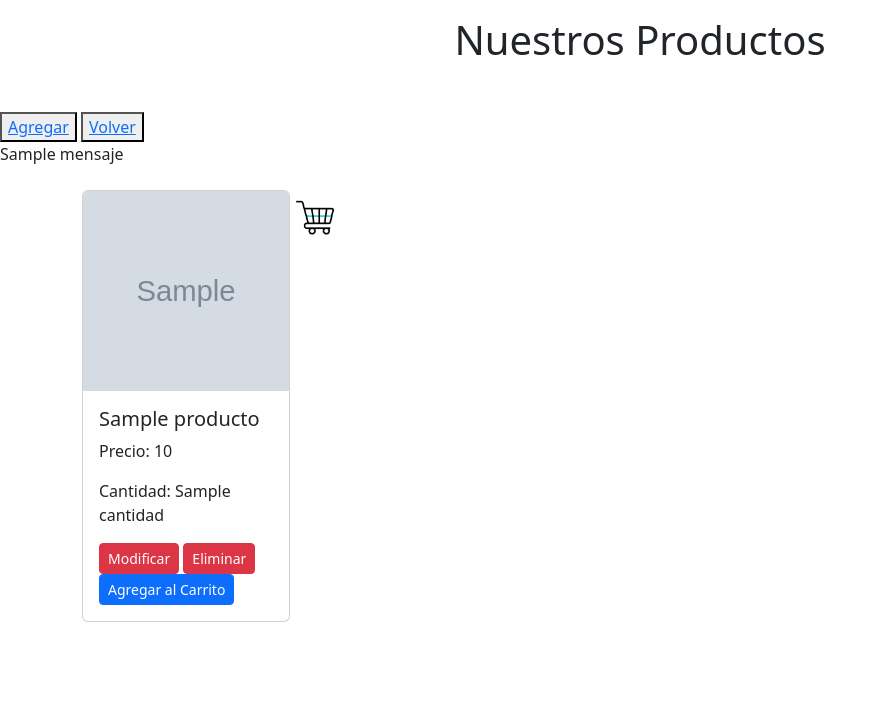
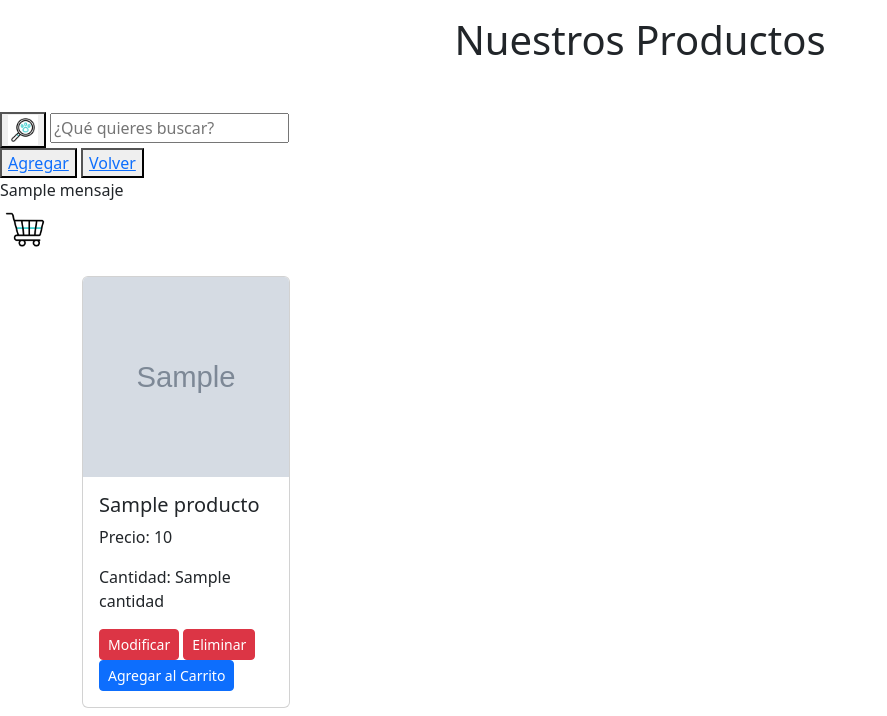
Before and after one commit to Karol3Navarro/Prueba_3_PGY3121_001D_Dayana_Alvarez_Karol_Navarro, a Django app: template productos/templates/productos/nuevos_prod.html in a window 1280 px wide. Shown: the part 210-926 px from the top of the page, without its empty margins (0-887 px from the left). Before the commit the page ends 832 px from the top, so only its background shows below. Run offline with Django 3.2, Linux system fonts and the light colour scheme; the template is opened without the code that fills it: most values are stand-ins (such as "Sample title", 1, 10 or a date in 2020); grey boxes marked "Sample" are stand-in pictures; some libraries are stand-ins or nearby versions.

Commit message:
se agrego las demas funciones

```diff
--- a/productos/templates/productos/nuevos_prod.html
+++ b/productos/templates/productos/nuevos_prod.html
@@ -153,18 +153,30 @@
     {% csrf_token %}
     <h1 class="text-center mt-3 mb-5">Nuestros Productos</h1>
 
-    <button type="button" >
+
+    <div class="btnBuscar">
+        <button onclick="buscarProducto2()">
+            <img src="{% static 'img/lupa.gif'%}" alt="Lupa" width="30" height="30">
+        </button>
+        <input type="text" class="search-input" placeholder="¿Qué quieres buscar?">
+    </div>
+
+    <button type="button">
         <a href="{% url 'productosAdd' %}">Agregar</a>
     </button>
     <button type="button">
         <a href="{% url 'nuevos_prod' %}">Volver</a>
     </button>
+
     <div id="idMensaje">
         {% if mensaje %}
-            {{mensaje}}
-        {% endif%}
+            {{ mensaje }}
+        {% endif %}
     </div>
-    <div <div class="container mt-4">
+    <a href="{% url 'ver_carrito' %}">
+        <img src="{% static 'img/carrito-de-compras.gif' %}" alt="Carrito de compras" width="50" height="50">
+    </a>
+    <div class="container mt-4">
         <div class="row">
             {% for x in producto %}
                 <div class="col-md-3 mb-2">
@@ -179,10 +191,9 @@
                             <div class="d-grid gap-3 d-md-block">
                                 <a href="{% url 'productos_findEdit' pk=x.id_producto %}" class="btn btn-danger btn-sm">Modificar</a>
                                 <a href="{% url 'productos_del' pk=x.id_producto %}" class="btn btn-danger btn-sm">Eliminar</a>
-                                <form action="{% url 'agregar_al_carrito' x.id_producto %}" method="post" >
+                                <form action="{% url 'agregar_al_carrito' x.id_producto %}" method="post">
                                     {% csrf_token %}
                                     <button type="submit" class="btn btn-primary btn-sm">Agregar al Carrito</button>
-
                                 </form>
                             </div>
 
@@ -191,13 +202,14 @@
                 </div>
             {% endfor %}
         </div>
-        <a href="{% url 'ver_carrito' %}">
-            <img src="{% static 'img/carrito-de-compras.gif' %}" alt="Carrito de compras" width="50" height="50">
-        </a>
     </div>
 
 
 
+    </div>
+
+
+    <script src="{% static 'js/main.js' %}"></script>
     <script src="https://cdn.jsdelivr.net/npm/bootstrap@5.3.3/dist/js/bootstrap.bundle.min.js" integrity="sha384-YvpcrYf0tY3lHB60NNkmXc5s9fDVZLESaAA55NDzOxhy9GkcIdslK1eN7N6jIeHz" crossorigin="anonymous"></script>
     <script src="//ajax.googleapis.com/ajax/libs/jquery/1.8.3/jquery.min.js"></script>
     <script>
--- a/productos/templates/static/js/main.js
+++ b/productos/templates/static/js/main.js
@@ -259,6 +259,10 @@ function buscarProducto2() {
 
 
 
+
+
+
+
 //Funcion de Login
 function login(){
 	var usuario=document.getElementById("username").value;
```
Also changed, not shown: productos/templates/static/css/style.css (line endings or trailing spaces).
